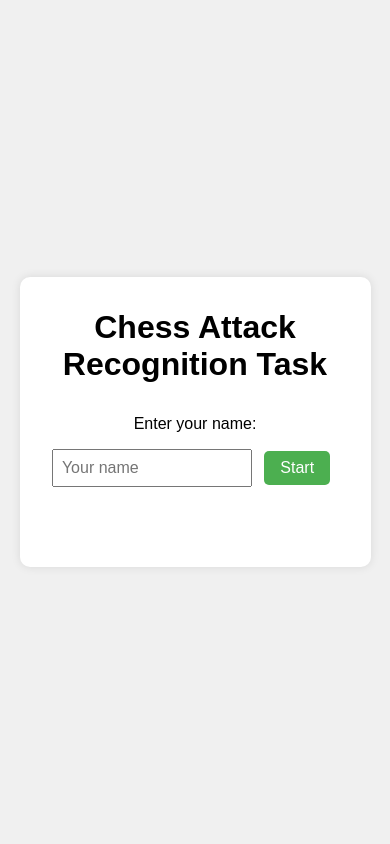
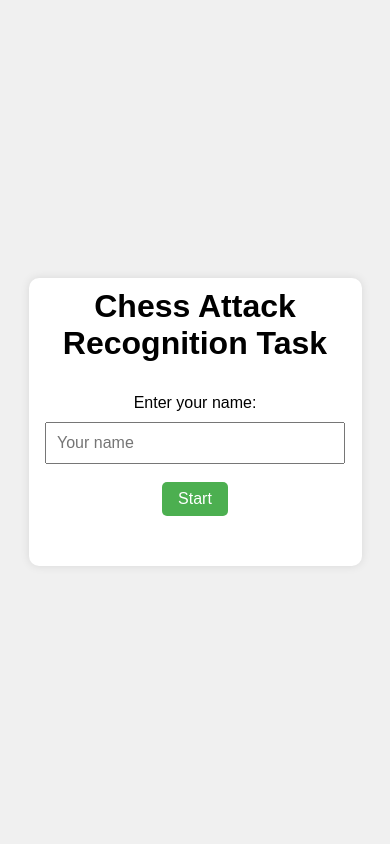
Before and after one commit to Lassolas/pontifex_chess, a Flask app: page / in a window 390 px wide. Run offline with Flask 3, Linux system fonts and the light colour scheme.

Commit message:
update for smartphone

```diff
--- a/static/css/style.css
+++ b/static/css/style.css
@@ -149,7 +149,95 @@ input[type="range"] {
         margin-bottom: 10px; /* Add space between controls */
     }
 }
+/* Leaderboard Responsive Styles */
+@media screen and (max-width: 768px) {
+    .leaderboard-container {
+        overflow-x: auto;
+        padding: 0 10px;
+    }
 
+    .leaderboard-columns {
+        flex-direction: column;
+        gap: 15px;
+    }
+
+    .leaderboard-column {
+        width: 100%;
+        max-width: 400px;
+        margin: 0 auto;
+    }
+
+    .leaderboard-table {
+        font-size: 12px;
+    }
+
+    .leaderboard-table th,
+    .leaderboard-table td {
+        padding: 6px 8px;
+    }
+
+    .leaderboard-separator td {
+        font-size: 12px;
+    }
+}
+/* Mode Selection Screen Responsive Styles */
+@media screen and (max-width: 768px) {
+    .mode-buttons {
+        gap: 10px;
+        padding: 0 10px;
+    }
+
+    .mode-btn {
+        width: 100%;
+        max-width: 280px;
+        margin: 10px auto;
+        height: 200px;
+        padding: 15px;
+    }
+
+    .mode-btn h2 {
+        font-size: 1.2rem;
+    }
+
+    .mode-btn p {
+        font-size: 0.9rem;
+    }
+
+    .mode-btn .note {
+        font-size: 0.8rem;
+    }
+}
+/* General Responsive Styles */
+@media screen and (max-width: 768px) {
+    body {
+        padding: 10px;
+    }
+
+    .container {
+        padding: 10px;
+    }
+
+    .screen {
+        padding: 10px;
+    }
+
+    .button {
+        padding: 10px 20px;
+        font-size: 1rem;
+    }
+
+    #name-input-screen {
+        max-width: 100%;
+        padding: 10px;
+    }
+
+    #patient-name {
+        width: 100%;
+        max-width: 300px;
+        margin: 10px auto;
+        padding: 10px;
+    }
+}
 .square {
     display: flex;
     justify-content: center;
--- a/static/js/game.js
+++ b/static/js/game.js
@@ -125,19 +125,19 @@ class GameUI {
             case 'easy':
                 this.game.difficulty = 'Easy';
                 this.game.boardDisplayTime = 5;
-                this.game.duration = 20; // 3 minutes
+                this.game.duration = 10; // 3 minutes
                 this.game.saveResults = true;
                 break;
             case 'medium':
                 this.game.difficulty = 'Hard';
                 this.game.boardDisplayTime = 3;
-                this.game.duration = 20; // 3 minutes
+                this.game.duration = 180; // 3 minutes
                 this.game.saveResults = true;
                 break;
             case 'hard':
                 this.game.difficulty = 'Very Hard';
                 this.game.boardDisplayTime = 1;
-                this.game.duration = 20; // 3 minutes
+                this.game.duration = 180; // 3 minutes
                 this.game.saveResults = true;
                 break;
         }
```
